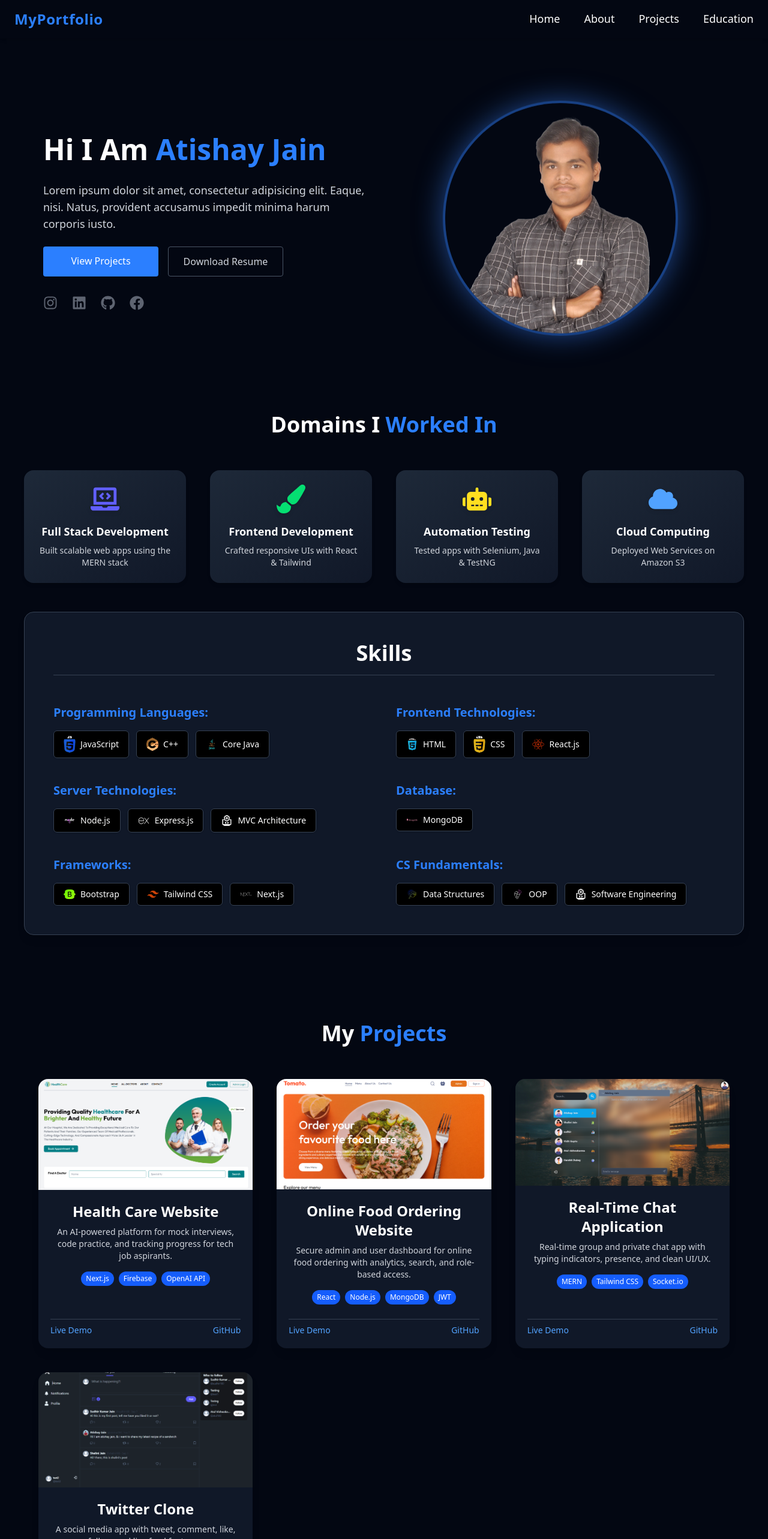
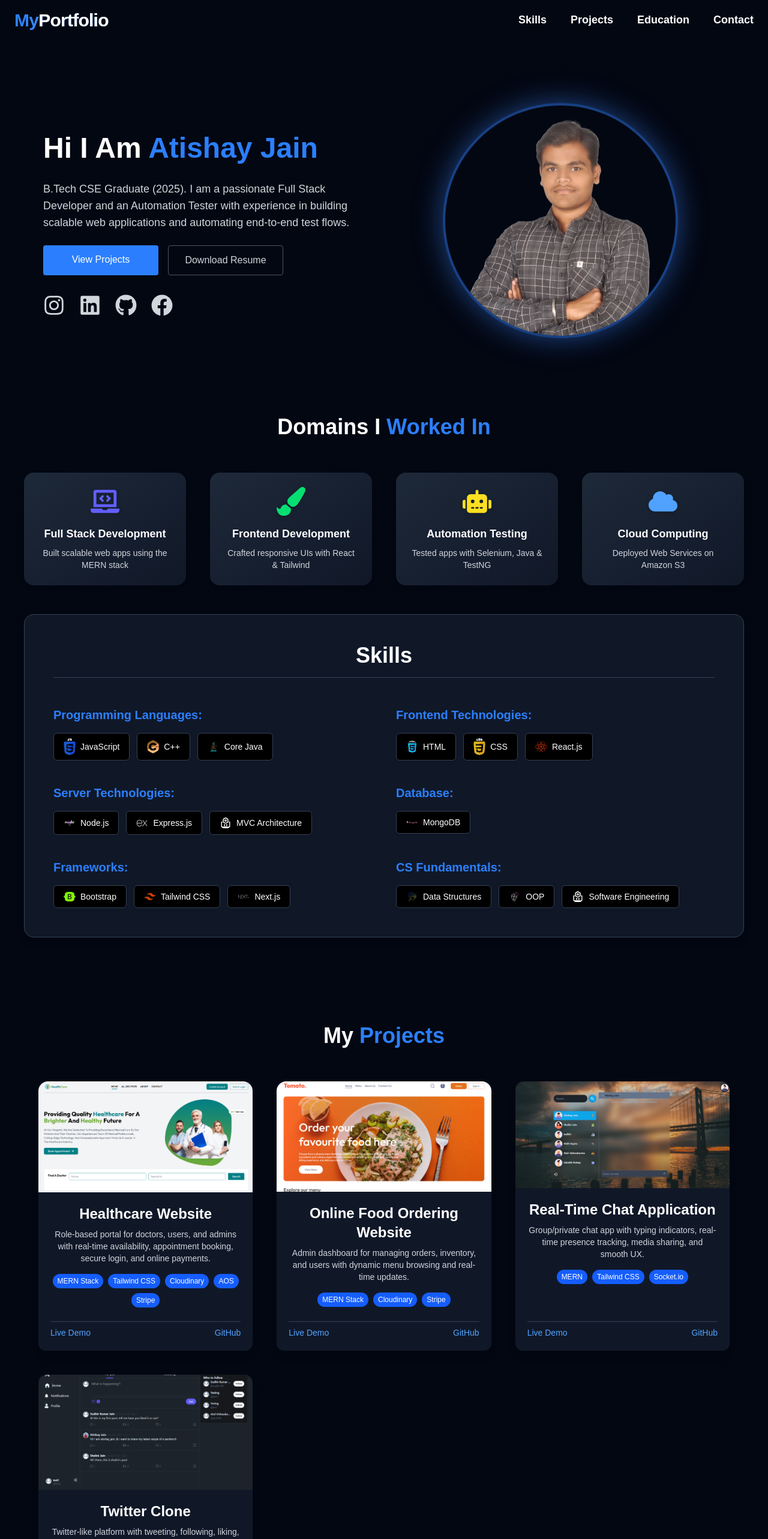
Before and after one commit to Atishay180/Personal-Portfolio, a Next.js app: page / in a window 1280 px wide. Shown: the top 2566 px of the page at 60% size. Built offline with nearby package versions, Linux system fonts and the light colour scheme.

Commit message:
Refactor project structure by removing unused components, updating styles, and enhancing responsiveness; add smooth scrolling and new font for improved user experience.

```diff
--- a/src/app/about/page.tsx
+++ /dev/null
@@ -1,68 +0,0 @@
-"use client";
-
-import React, { useEffect } from "react";
-import AOS from "aos";
-import "aos/dist/aos.css";
-import Image from "next/image";
-import { assets } from "../../../public/assets/assets";
-
-const About = () => {
-  useEffect(() => {
-    AOS.init({ duration: 1000 });
-  }, []);
-
-  return (
-    <section className="min-h-screen px-6 py-24">
-      <div className="max-w-6xl mx-auto flex flex-col md:flex-row items-center justify-between gap-16">
-
-        {/* Image Section */}
-        <div className="flex justify-center md:w-1/2" data-aos="fade-right">
-          <div className="relative w-72 h-96 md:w-80 md:h-[26rem] rounded-2xl overflow-hidden border-4 border-indigo-500 shadow-lg shadow-indigo-500/30 hover:scale-105 transition-transform duration-300">
-            <Image
-              src={assets.profile}
-              alt="Atishay Jain"
-              fill
-              className="object-cover"
-              priority
-            />
-          </div>
-        </div>
-
-        {/* Text Section */}
-        <div className="md:w-1/2 space-y-8" data-aos="fade-left">
-          <h2 className="text-4xl sm:text-5xl font-extrabold text-indigo-400">
-            About Me
-          </h2>
-
-          <p className="text-lg sm:text-xl text-gray-300 leading-relaxed">
-            Hey! I’m <span className="text-indigo-400 font-semibold">Atishay Jain</span>, a passionate Full Stack Developer from India. I love building interactive and high-performance web apps with clean and scalable code. With expertise in React.js, Node.js, and MongoDB, I aim to deliver exceptional digital experiences.
-          </p>
-
-          <div className="space-y-6">
-            <div>
-              <h3 className="text-2xl font-semibold text-indigo-300 mb-1">🎓 Education</h3>
-              <ul className="text-gray-400 list-disc ml-5 space-y-1">
-                <li>B.Tech CSE - Gyan Ganga College (2021 - 2025)</li>
-                <li>HSC - XYZ School (2019 - 2021)</li>
-                <li>SSC - ABC School (2017 - 2019)</li>
-              </ul>
-            </div>
-
-            <div>
-              <h3 className="text-2xl font-semibold text-indigo-300 mb-1">💻 Skills</h3>
-              <ul className="text-gray-400 list-disc ml-5 space-y-1">
-                <li>Frontend: React.js, Tailwind CSS, Next.js</li>
-                <li>Backend: Node.js, Express.js</li>
-                <li>Database: MongoDB, Firebase</li>
-                <li>Testing: Selenium (Java), Postman</li>
-                <li>Tools: Git, GitHub, VS Code, Render</li>
-              </ul>
-            </div>
-          </div>
-        </div>
-      </div>
-    </section>
-  );
-};
-
-export default About;
--- a/src/app/globals.css
+++ b/src/app/globals.css
@@ -16,6 +16,20 @@
   animation: float 3s ease-in-out infinite;
 }
 
+html {
+  scroll-behavior: smooth;
+}
+
+html,
+body {
+  overflow-x: hidden;
+}
+
+@import url('https://fonts.googleapis.com/css2?family=Poppins:wght@400;500;600;700&display=swap');
+
+* {
+  font-family: 'Poppins', sans-serif;
+}
 
 /* :root {
   --background: #ffffff;
--- a/src/app/home/page.tsx
+++ /dev/null
@@ -1,7 +0,0 @@
-const Home = () => {
-    return (
-        <div>Home page </div>
-    )
-}
-
-export default Home;
--- a/src/app/layout.tsx
+++ b/src/app/layout.tsx
@@ -27,8 +27,7 @@ export default function RootLayout({
   return (
     <html lang="en">
       <body
-        // className={`${geistSans.variable} ${geistMono.variable} antialiased`}
-        className={`antialiased bg-gray-950 text-white`}
+        className={`antialiased bg-gray-950 text-white overflow-x-hidden`}
       >
         <Navbar />
         {children}
--- a/src/components/Achievements.tsx
+++ b/src/components/Achievements.tsx
@@ -19,28 +19,28 @@ const Achievements = () => {
             title: "ISTQB Certified Tester",
             description: "Certified for foundational knowledge in software testing principles and techniques.",
             image: assets.istqb,
-            link: "https://example.com/istqb-certificate", // replace with your link
+            link: "https://drive.google.com/file/d/1qdCwneCwG48pycuMyi6ZZndFGHxLrTyD/view?usp=drive_link",
         },
         {
             icon: <FaCertificate className="text-blue-400 text-4xl" />,
             title: "AWS Certified Cloud Practitioner",
             description: "Earned foundational certification from AWS demonstrating cloud fluency and understanding of core services.",
             image: assets.awsPractitioner,
-            link: "https://example.com/aws-practitioner", // replace with your link
+            link: "https://drive.google.com/file/d/1coqEQ6zUk7FJf4S0WfO2poaGLfkmU936/view?usp=drive_link",
         },
         {
             icon: <FaCertificate className="text-green-400 text-4xl" />,
             title: "AWS Cloud Foundations",
             description: "Completed introductory training on AWS core services, global infrastructure, and pricing models.",
             image: assets.awsFoundation,
-            link: "https://example.com/aws-foundation", // replace with your link
+            link: "https://drive.google.com/file/d/1JOIkD1nmTfb2O-_QJnRHi65K5b8qQHFP/view?usp=drive_link",
         },
         {
             icon: <FaCertificate className="text-green-400 text-4xl" />,
             title: "Certificate of Appreciation",
             description: "Recognized for conducting training workshops on AWS Cloud and Modern Web Development during academic tenure.",
             image: assets.appreciation,
-            link: "https://example.com/appreciation", // replace with your link
+            link: "https://drive.google.com/file/d/1jpBAX4wvCJK84beYiEFFCR5a4grnYkYm/view?usp=drive_link",
         },
     ];
 
--- a/src/components/Contact.tsx
+++ b/src/components/Contact.tsx
@@ -16,7 +16,7 @@ const Contact = () => {
     }, []);
 
     return (
-        <section id="contact" className="bg-gray-900 text-white border border-gray-600 flex flex-col md:flex-row items-center justify-center px-6 md:px-20 py-10 rounded-xl">
+        <section id="contact-page" className="bg-gray-900 text-white border border-gray-600 flex flex-col md:flex-row items-center justify-center px-6 md:px-20 py-10 rounded-xl">
             {/* Left Side */}
             <div className="md:w-1/2 space-y-8 mb-10 md:mb-0" data-aos="fade-right">
                 <h2 className="text-4xl font-bold leading-snug">
@@ -25,22 +25,22 @@ const Contact = () => {
 
                 <div className="space-y-4">
                     <div className="flex items-center gap-3 text-lg">
-                        <FaEnvelope className="text-pink-600" />
+                        <FaEnvelope className="text-pink-500" />
                         atishayjain@gmail.com
                     </div>
                     <div className="flex items-center gap-3 text-lg">
-                        <FaPhoneAlt className="text-pink-600" />
+                        <FaPhoneAlt className="text-pink-500" />
                         9893312749
                     </div>
                     <div className="flex items-center gap-3 text-lg">
-                        <FaMapMarkerAlt className="text-pink-600" />
+                        <FaMapMarkerAlt className="text-pink-500" />
                         Jabalpur MP
                     </div>
                 </div>
 
-                <div className="flex gap-5 mt-6 text-xl">
+                <div className="flex gap-5 mt-6 text-2xl">
+                    <FaInstagram className="cursor-pointer hover:text-pink-600" />
                     <FaFacebookF className="cursor-pointer hover:text-pink-600" />
-                    <FaInstagram className="cursor-pointer hover:text-pink-600" />
                     <FaLinkedin className="cursor-pointer hover:text-pink-600" />
                 </div>
             </div>
--- a/src/components/Education.tsx
+++ b/src/components/Education.tsx
@@ -95,7 +95,7 @@ export default function Education() {
                             <div className="ml-2 p-4 border border-t-0 border-black rounded-b-lg bg-gray-600">
                                 {item.description.map((line, i) => (
                                     <p key={i} className="text-sm">
-                                        <span className="text-red-600 mr-1">*</span>
+                                        <span className="text-white text-xl mr-1">-</span>
                                         {line}
                                     </p>
                                 ))}
--- a/src/components/Footer.tsx
+++ b/src/components/Footer.tsx
@@ -5,8 +5,8 @@ import React from "react";
 const Footer = () => {
     return (
         <footer className="py-6 flex flex-col items-center">
-            <p className="text-sm text-gray-400 text-center md:text-left">
-                © {new Date().getFullYear()} Atishay Jain. All rights reserved.
+            <p className="text-base text-gray-300 text-center md:text-left">
+                © {new Date().getFullYear()} <span className="text-pink-500">Atishay Jain</span>. All rights reserved.
             </p>
         </footer>
     );
--- a/src/components/Hero.tsx
+++ b/src/components/Hero.tsx
@@ -8,6 +8,7 @@ import "aos/dist/aos.css";
 import { TypeAnimation } from 'react-type-animation';
 
 import { FaInstagram, FaLinkedin, FaGithub, FaFacebook } from "react-icons/fa";
+import Link from 'next/link';
 
 const Hero = () => {
     useEffect(() => {
@@ -37,19 +38,19 @@ const Hero = () => {
                     </h1>
 
                     <p className="mt-4 sm:mt-6 text-base sm:text-lg text-gray-300" data-aos="fade-up">
-                        Lorem ipsum dolor sit amet, consectetur adipisicing elit. Eaque, nisi. Natus, provident
-                        accusamus impedit minima harum corporis iusto.
+                        B.Tech CSE Graduate (2025). I am a passionate Full Stack Developer and an Automation Tester with experience in building scalable web applications and automating end-to-end test flows.
                     </p>
 
                     <div className="mt-6 flex flex-wrap gap-4 justify-center md:justify-start" data-aos="fade-up" data-aos-delay="100">
-                        <a
-                            href="#"
+                        <Link
+                            href="#projects-page"
                             className="rounded w-48 bg-blue-500 px-6 py-3 text-white text-center font-medium hover:bg-blue-600 transition"
                         >
                             View Projects
-                        </a>
+                        </Link>
                         <a
-                            href="#"
+                            target='_blank'
+                            href="https://drive.google.com/file/d/1TvhGlTHJN8vGBNpqyHMQMXFvzwK4u0zX/view?usp=drive_link"
                             className="rounded w-48 border border-gray-600 px-6 py-3 text-gray-300 text-center font-medium hover:bg-gray-800 transition"
                         >
                             Download Resume
@@ -57,11 +58,11 @@ const Hero = () => {
                     </div>
 
                     {/* Social Icons */}
-                    <div className="mt-8 flex gap-6 justify-center md:justify-start text-2xl text-gray-400" data-aos="zoom-in" data-aos-delay="200">
-                        <a href="#" className="hover:text-pink-500 transition animate-pulse"><FaInstagram /></a>
-                        <a href="#" className="hover:text-blue-500 transition animate-pulse"><FaLinkedin /></a>
-                        <a href="#" className="hover:text-white transition animate-pulse"><FaGithub /></a>
-                        <a href="#" className="hover:text-blue-400 transition animate-pulse"><FaFacebook /></a>
+                    <div className="mt-8 flex gap-6 justify-center md:justify-start text-4xl text-gray-300" data-aos="zoom-in" data-aos-delay="200">
+                        <a href="https://www.instagram.com/atishay180" target='_blank' className="hover:text-pink-400"><FaInstagram /></a>
+                        <a href="https://www.linkedin.com/in/atishay180/" target='_blank' className="hover:text-pink-400"><FaLinkedin /></a>
+                        <a href="https://github.com/Atishay180" target='_blank' className="hover:text-pink-400"><FaGithub /></a>
+                        <a href="https://www.facebook.com/share/14GQrjiaS4G/" target='_blank' className="hover:text-pink-400"><FaFacebook /></a>
                     </div>
                 </div>
 
--- a/src/components/Navbar.tsx
+++ b/src/components/Navbar.tsx
@@ -10,32 +10,33 @@ interface NavbarItems {
 }
 
 const Navbar = () => {
-
   const [isOpen, setIsOpen] = useState(false);
 
-
   const navbarItems: NavbarItems[] = [
-    { href: "/", label: "Home" },
-    { href: "/about", label: "About" },
+    { href: "#skills-page", label: "Skills" },
     { href: "#projects-page", label: "Projects" },
     { href: "#education-page", label: "Education" },
+    { href: "#contact-page", label: "Contact" },
   ];
 
   return (
-    <nav className="w-full px-6 py-4 shadow-md">
+    <nav className="w-full px-6 py-4">
       <div className="max-w-7xl mx-auto flex justify-between items-center">
-        {/* Logo/Title */}
-        <Link href="/" className="text-2xl font-bold tracking-wide text-blue-500">
-          MyPortfolio
+        {/* Logo */}
+        <Link
+          href="/"
+          className="text-xl md:text-3xl font-extrabold bg-gradient-to-r from-blue-500 to-blue-400 text-transparent bg-clip-text tracking-tight"
+        >
+          My<span className="text-white">Portfolio</span>
         </Link>
 
-        {/* Navigation Links */}
+        {/* Desktop Nav */}
         <div className="hidden md:flex gap-10 text-lg">
           {navbarItems.map((item, index) => (
             <Link
               key={index}
               href={item.href}
-              className="hover:text-blue-500 transition duration-300 border-b-2 border-transparent hover:border-blue-500"
+              className="hover:text-blue-500 font-semibold transition duration-300 border-b-2 border-transparent hover:border-blue-500"
             >
               {item.label}
             </Link>
@@ -43,7 +44,7 @@ const Navbar = () => {
         </div>
       </div>
 
-
+      {/* Mobile Menu Button */}
       <button
         className="fixed top-4 right-4 z-50 md:hidden text-white bg-blue-600 p-2 rounded"
         onClick={() => setIsOpen(!isOpen)}
@@ -52,12 +53,12 @@ const Navbar = () => {
         {isOpen ? <FiX size={20} /> : <FiMenu size={20} />}
       </button>
 
-      {/* Sidebar Container */}
+      {/* Mobile Sidebar */}
       <div
-        className={`md:hidden fixed top-0 right-0 h-full w-48 bg-gray-900 text-white p-6 transform transition-transform duration-300 z-40
-  ${isOpen ? "translate-x-0" : "translate-x-full"} md:translate-x-0`}
+        className={`md:hidden fixed top-0 right-0 h-full w-3/4 max-w-xs bg-gray-900 text-white p-6 transform transition-transform duration-300 z-40
+        ${isOpen ? "translate-x-0" : "translate-x-full"}`}
       >
-        <h1 className="text-xl font-bold mb-10 text-blue-500">MyPortfolio</h1>
+        <h1 className="text-xl font-bold mb-10 text-blue-500">My<span className="text-white">Portfolio</span></h1>
 
         <nav className="flex flex-col gap-6 text-lg">
           {navbarItems.map((item, index) => (
@@ -72,9 +73,6 @@ const Navbar = () => {
           ))}
         </nav>
       </div>
-
-      {/* Content padding on large screens */}
-      <div className="md:ml-64" />
     </nav>
   );
 };
--- a/src/components/Projects.tsx
+++ b/src/components/Projects.tsx
@@ -9,36 +9,40 @@ import { assets } from "../../public/assets/assets";
 
 const projects = [
     {
-        name: "Health Care Website",
+        name: "Healthcare Website",
         image: assets.heathCare,
-        tech: ["Next.js", "Firebase", "OpenAI API"],
-        description: "An AI-powered platform for mock interviews, code practice, and tracking progress for tech job aspirants.",
-        link: "https://youraiproject.vercel.app",
-        github: "https://github.com/yourgithub/ai-interview",
+        tech: ["MERN Stack", "Tailwind CSS", "Cloudinary", "AOS", "Stripe"],
+        description:
+            "Role-based portal for doctors, users, and admins with real-time availability, appointment booking, secure login, and online payments.",
+        link: "https://healthcare-website-y0yg.onrender.com",
+        github: "https://github.com/Atishay180/Healthcare-Website",
     },
     {
         name: "Online Food Ordering Website",
         image: assets.onlineFood,
-        tech: ["React", "Node.js", "MongoDB", "JWT"],
-        description: "Secure admin and user dashboard for online food ordering with analytics, search, and role-based access.",
-        link: "https://yourapp.live",
-        github: "https://github.com/yourgithub/healthcare-dashboard",
+        tech: ["MERN Stack", "Cloudinary", "Stripe"],
+        description:
+            "Admin dashboard for managing orders, inventory, and users with dynamic menu browsing and real-time updates.",
+        link: "https://food-ecommerce-website-frontend.onrender.com",
+        github: "https://github.com/Atishay180/Food-Delivery-Website",
     },
     {
         name: "Real-Time Chat Application",
         image: assets.chatApp,
         tech: ["MERN", "Tailwind CSS", "Socket.io"],
-        description: "Real-time group and private chat app with typing indicators, presence, and clean UI/UX.",
-        link: "https://yourapp.live",
-        github: "https://github.com/yourgithub/video-stream-app",
+        description:
+            "Group/private chat app with typing indicators, real-time presence tracking, media sharing, and smooth UX.",
+        link: "https://chat-application-c3n5.onrender.com",
+        github: "https://github.com/Atishay180/Chat-App",
     },
     {
         name: "Twitter Clone",
         image: assets.twitterClone,
-        tech: ["MERN", "Tailwind CSS", "Socket.io"],
-        description: "A social media app with tweet, comment, like, follow, and live feed features.",
-        link: "https://yourapp.live",
-        github: "https://github.com/yourgithub/video-stream-app",
+        tech: ["MERN Stack", "Tailwind CSS", "TanStack Query", "Cloudinary"],
+        description:
+            "Twitter-like platform with tweeting, following, liking, media uploads, and real-time feed updates.",
+        link: "https://twitter-clone-7340.onrender.com",
+        github: "https://github.com/Atishay180/Twitter-Clone",
     },
 ];
 
@@ -58,7 +62,7 @@ const Projects = () => {
                     {projects.map((project, idx) => (
                         <div
                             key={idx}
-                            className="bg-gray-900 rounded-2xl shadow-lg hover:shadow-blue-500/30 hover:scale-105 transition duration-300 flex flex-col"
+                            className="bg-gray-900 rounded-xl shadow-lg hover:shadow-blue-500/30 hover:scale-105 transition duration-300 flex flex-col"
                             data-aos="zoom-in-up"
                         >
                             {project.image && (
--- a/src/components/Skills.tsx
+++ b/src/components/Skills.tsx
@@ -42,6 +42,7 @@ const Skills = () => {
 
   return (
     <div
+      id="skills-page"
       className="rounded-2xl shadow-lg bg-gray-900 p-12 border border-gray-700"
       data-aos="fade-up"
     >
```
